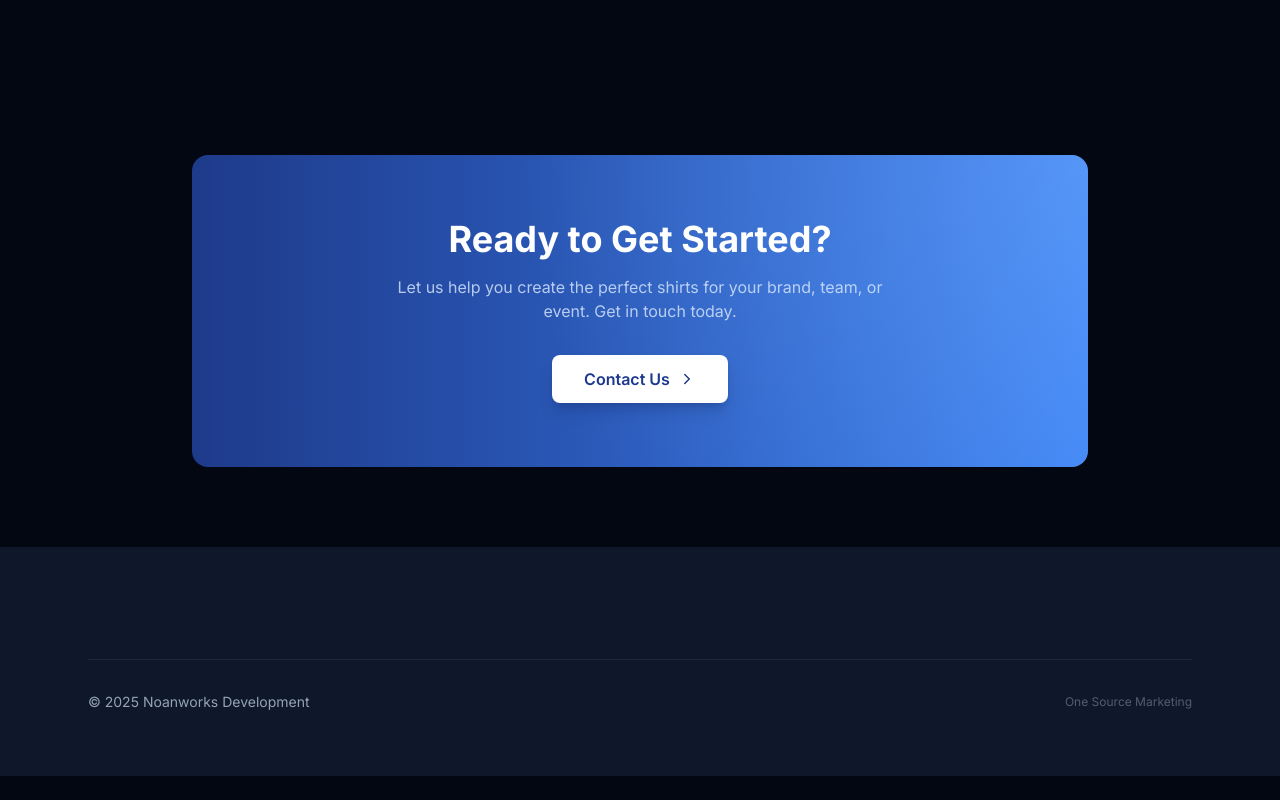
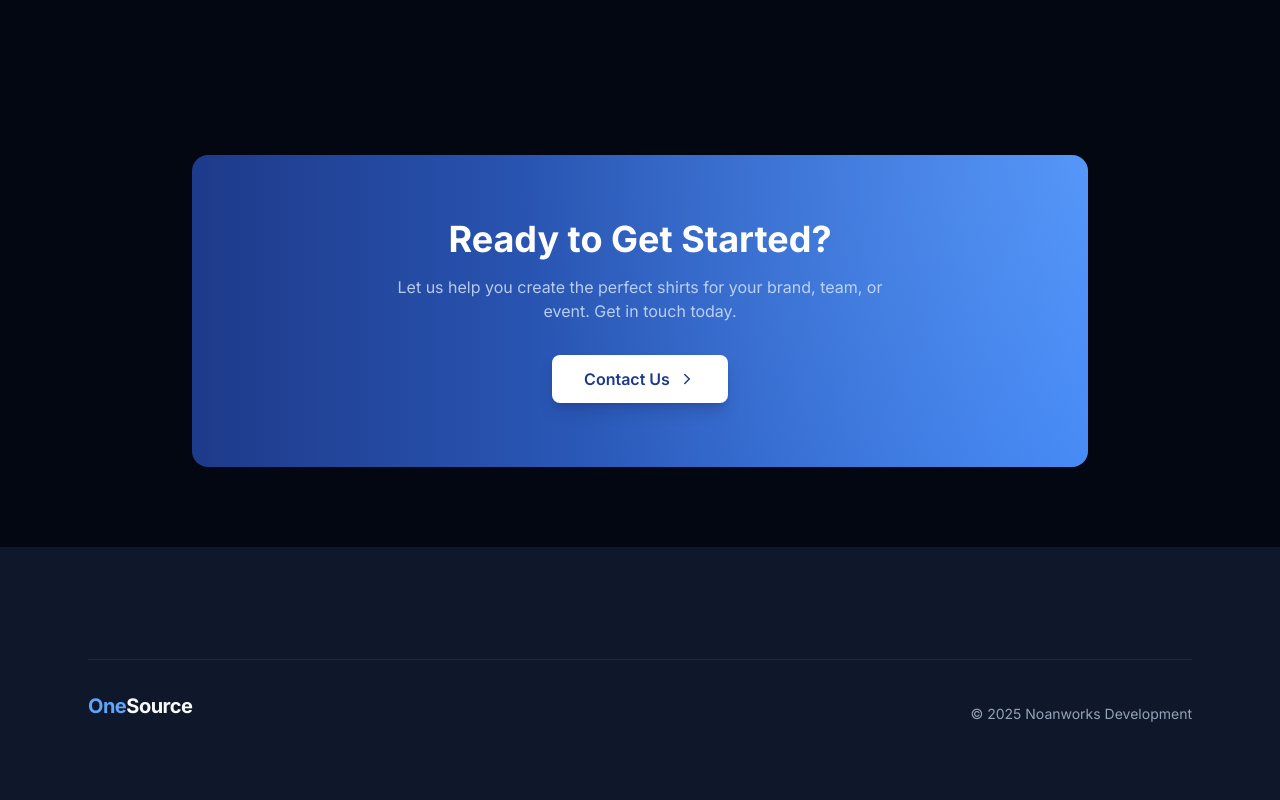
Before and after one commit to akosinoan/onesource, a React (Vite) app: page / in a window 1280 px wide. Shown: the part 2645-3445 px from the top of the page. Before the commit the page ends 3421 px from the top, so only its background shows below. Built offline with nearby package versions, Linux system fonts and the light colour scheme.

Commit message:
changed footer

```diff
--- a/src/components/sections/Footer.jsx
+++ b/src/components/sections/Footer.jsx
@@ -60,6 +60,14 @@ export default function Footer() {
         </div>
 */}
         <div className="mt-12 flex flex-col items-center justify-between gap-4 border-t border-border pt-8 sm:flex-row">
+          <p className="text-xs text-muted-foreground/50">
+            <button
+              onClick={() => scrollTo("#hero")}
+              className="mb-4 cursor-pointer border-none bg-transparent text-xl font-bold tracking-tight text-foreground"
+            >
+              <span className="text-accent">One</span>Source
+            </button>
+          </p>
           <p className="text-sm text-muted-foreground">
             &copy; {new Date().getFullYear()}{" "}
             <a
@@ -69,9 +77,6 @@ export default function Footer() {
               Noanworks Development
             </a>
           </p>
-          <p className="text-xs text-muted-foreground/50">
-            One Source Marketing
-          </p>
         </div>
       </div>
     </footer>
```
